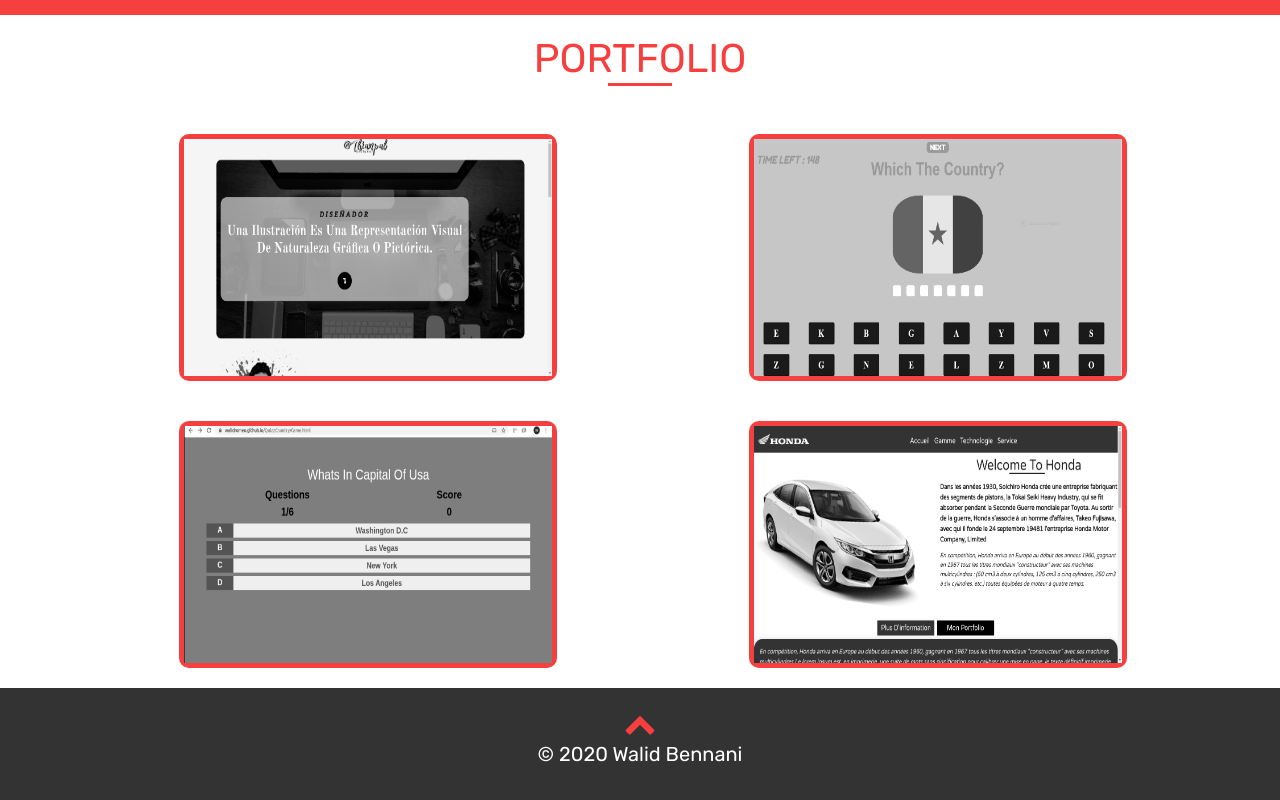
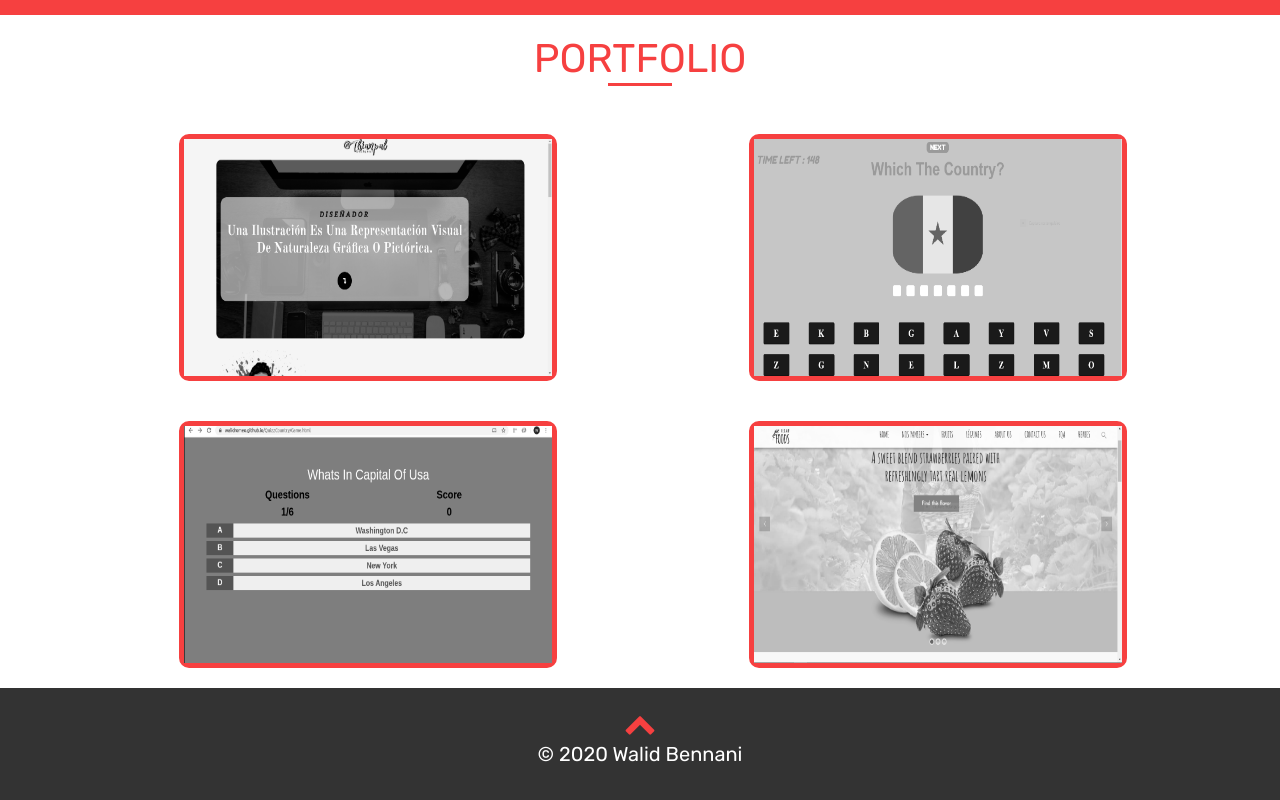
Before and after one commit to walidromeo/Portfolio_Bennani, a plain HTML site: page index.html in a window 1280 px wide. Shown: the part 1289-2089 px from the top of the page. Drawn offline with nearby package versions, Linux system fonts and the light colour scheme.

Commit message:
Update index.html

```diff
--- a/index.html
+++ b/index.html
@@ -162,7 +162,7 @@
           </div>
           <div class="col-xl-6 col-lg-6 col-md-12 col-lg-12">
             <div class="portfolo">
-              <a href="https://walidromeo.github.io/hondaifiag/"><img src="images/honda.png" alt=""></a>
+              <a href="https://www.fastandfresh.ma/"><img src="images/Captddddure.PNG" alt=""></a>
             </div>
           </div>
         </div>
```
